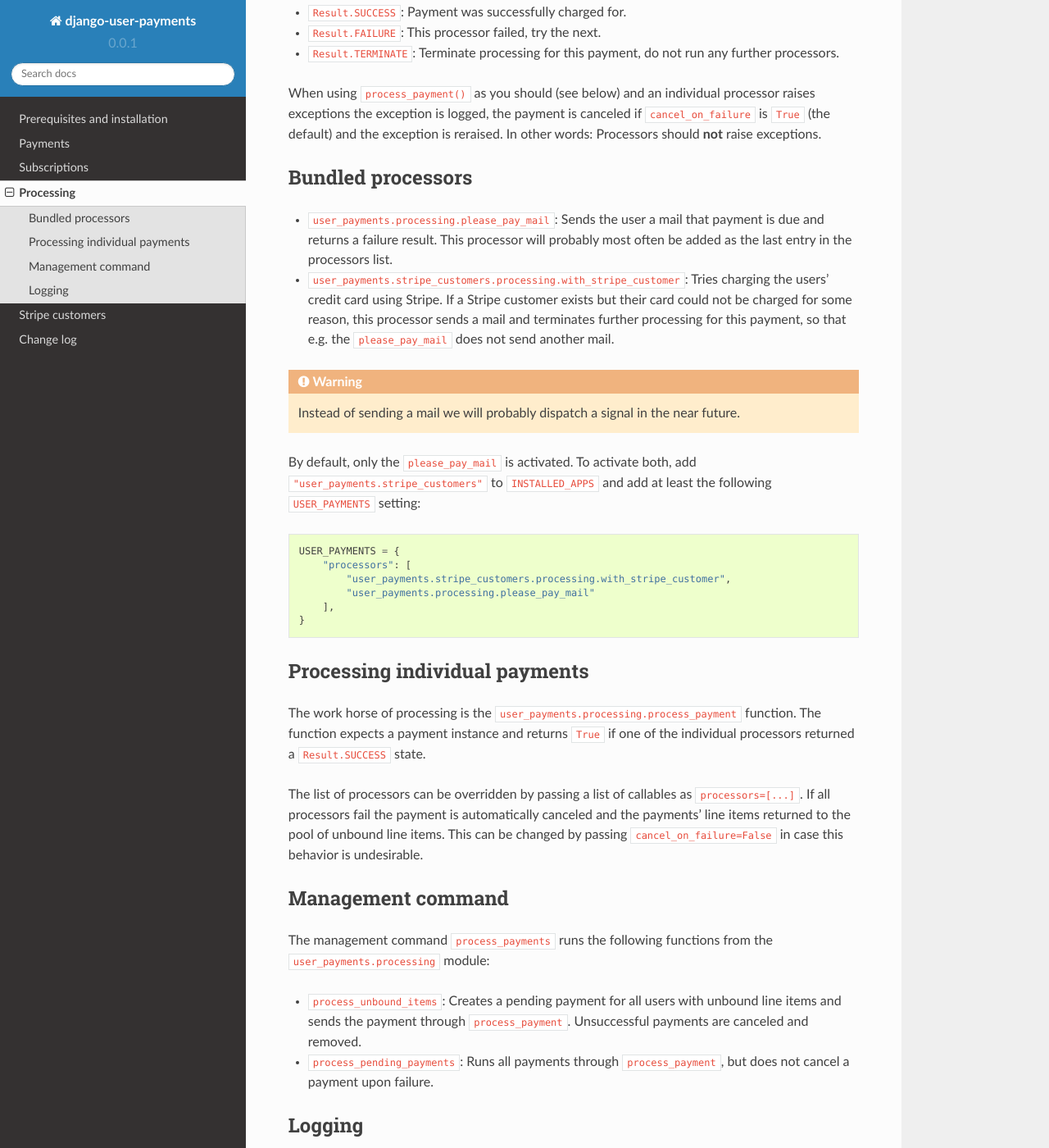
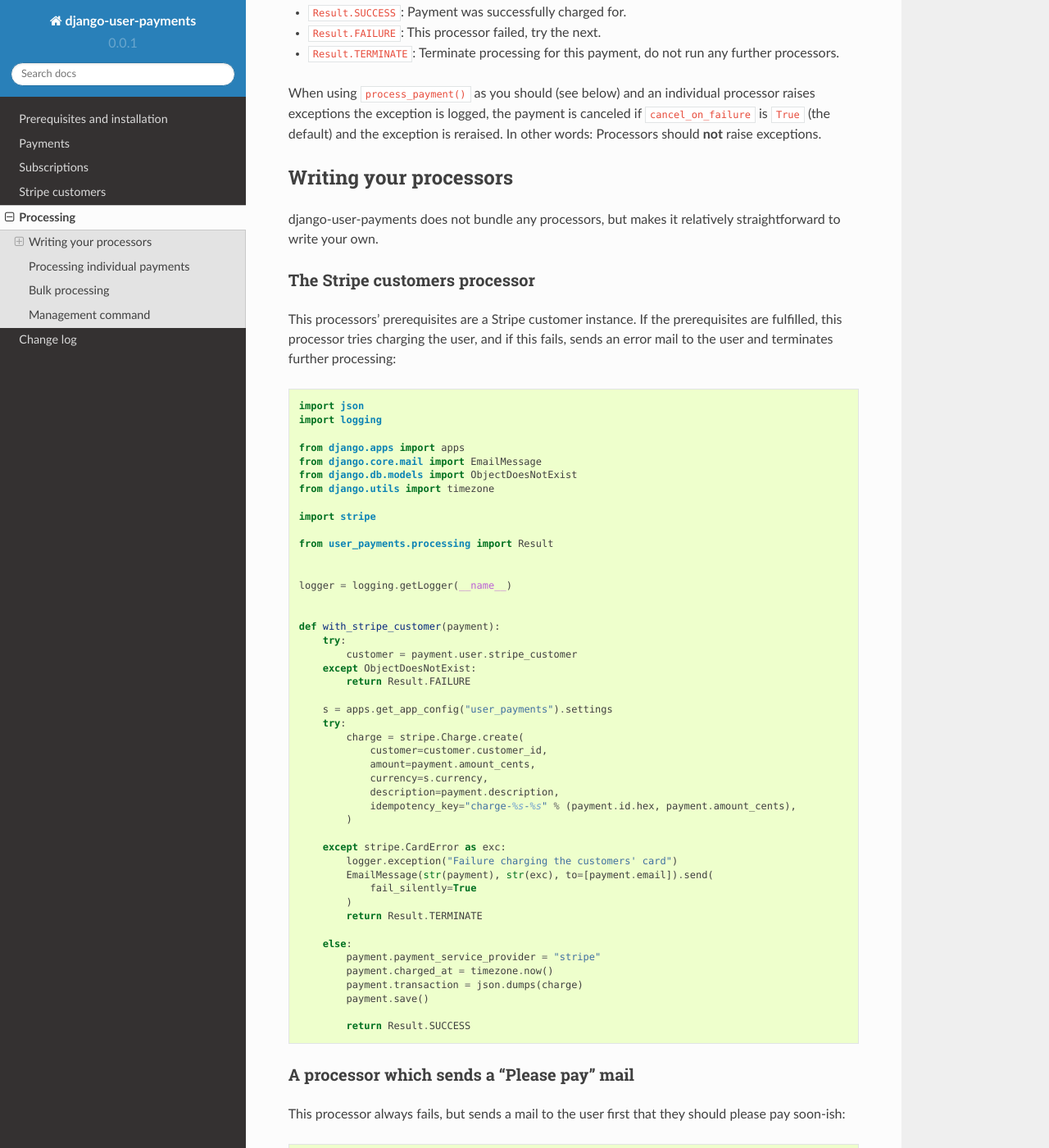
Before and after one commit to matthiask/django-user-payments, a Sphinx documentation site: the page built from docs/processing.rst, in a window 1280 px wide and 1400 px high, scrolled down 626 px. Shown: the whole window at 82% size. Built offline with Sphinx 7.4.7 and the Read the Docs theme 2.0.0, drawn with Linux system fonts in a browser that asks for light colours; some of the changed text lies outside the part shown.

Commit message:
Update docs with the requirement to write your own processors

```diff
--- a/docs/index.rst
+++ b/docs/index.rst
@@ -18,6 +18,6 @@ Table of Contents
    installation
    payments
    subscriptions
+   stripe-customers
    processing
-   stripe-customers
    changelog
--- a/docs/installation.rst
+++ b/docs/installation.rst
@@ -39,10 +39,4 @@ change the defaults:
         "currency": "CHF",
         "grace_period": timedelta(days=7),
         "disable_autorenewal_after": timedelta(days=15),
-        "processors": [
-            # You probably want to uncomment this, especially when adding
-            # user_payments.stripe_customers above!
-            # "user_payments.stripe_customers.processing.with_stripe_customer",
-            "user_payments.processing.please_pay_mail"
-        ],
     }
--- a/docs/processing.rst
+++ b/docs/processing.rst
@@ -38,36 +38,88 @@ and the exception is reraised. In other words: Processors should **not**
 raise exceptions.
 
 
-Bundled processors
-~~~~~~~~~~~~~~~~~~
+Writing your processors
+~~~~~~~~~~~~~~~~~~~~~~~
 
-- ``user_payments.processing.please_pay_mail``: Sends the user a mail
-  that payment is due and returns a failure result. This processor will
-  probably most often be added as the last entry in the processors list.
-- ``user_payments.stripe_customers.processing.with_stripe_customer``:
-  Tries charging the users' credit card using Stripe. If a Stripe
-  customer exists but their card could not be charged for some reason,
-  this processor sends a mail and terminates further processing for this
-  payment, so that e.g. the ``please_pay_mail`` does not send another
-  mail.
+django-user-payments does not bundle any processors, but makes it
+relatively straightforward to write your own.
 
-.. warning::
 
-   Instead of sending a mail we will probably dispatch a signal in the
-   near future.
+The Stripe customers processor
+------------------------------
 
-By default, only the ``please_pay_mail`` is activated. To activate both,
-add ``"user_payments.stripe_customers"`` to ``INSTALLED_APPS`` and add
-at least the following ``USER_PAYMENTS`` setting:
+This processors' prerequisites are a Stripe customer instance. If the
+prerequisites are fulfilled, this processor tries charging the user, and
+if this fails, sends an error mail to the user and terminates further
+processing:
 
 .. code-block:: python
 
-    USER_PAYMENTS = {
-        "processors": [
-            "user_payments.stripe_customers.processing.with_stripe_customer",
-            "user_payments.processing.please_pay_mail"
-        ],
-    }
+    import json
+    import logging
+
+    from django.apps import apps
+    from django.core.mail import EmailMessage
+    from django.db.models import ObjectDoesNotExist
+    from django.utils import timezone
+
+    import stripe
+
+    from user_payments.processing import Result
+
+
+    logger = logging.getLogger(__name__)
+
+
+    def with_stripe_customer(payment):
+        try:
+            customer = payment.user.stripe_customer
+        except ObjectDoesNotExist:
+            return Result.FAILURE
+
+        s = apps.get_app_config("user_payments").settings
+        try:
+            charge = stripe.Charge.create(
+                customer=customer.customer_id,
+                amount=payment.amount_cents,
+                currency=s.currency,
+                description=payment.description,
+                idempotency_key="charge-%s-%s" % (payment.id.hex, payment.amount_cents),
+            )
+
+        except stripe.CardError as exc:
+            logger.exception("Failure charging the customers' card")
+            EmailMessage(str(payment), str(exc), to=[payment.email]).send(
+                fail_silently=True
+            )
+            return Result.TERMINATE
+
+        else:
+            payment.payment_service_provider = "stripe"
+            payment.charged_at = timezone.now()
+            payment.transaction = json.dumps(charge)
+            payment.save()
+
+            return Result.SUCCESS
+
+
+A processor which sends a "Please pay" mail
+-------------------------------------------
+
+This processor always fails, but sends a mail to the user first that
+they should please pay soon-ish:
+
+.. code-block:: python
+
+    from django.core.mail import EmailMessage
+
+    from user_payments.processing import Result
+
+
+    def please_pay_mail(payment):
+        # Each time? Each time!
+        EmailMessage(str(payment), "<No body>", to=[payment.email]).send(fail_silently=True)
+        return Result.FAILURE
 
 
 Processing individual payments
@@ -75,31 +127,54 @@ Processing individual payments
 
 The work horse of processing is the
 ``user_payments.processing.process_payment`` function. The function
-expects a payment instance and returns ``True`` if one of the individual
-processors returned a ``Result.SUCCESS`` state.
+expects a payment instance and a list of processors and returns ``True``
+if one of the individual processors returned a ``Result.SUCCESS`` state.
 
-The list of processors can be overridden by passing a list of callables
-as ``processors=[...]``. If all processors fail the payment is
-automatically canceled and the payments' line items returned to the pool
-of unbound line items. This can be changed by passing
-``cancel_on_failure=False`` in case this behavior is undesirable.
+If all processors fail the payment is automatically canceled and the
+payments' line items returned to the pool of unbound line items. This
+can be changed by passing ``cancel_on_failure=False`` in case this
+behavior is undesirable.
+
+
+Bulk processing
+~~~~~~~~~~~~~~~
+
+The ``user_payments.processing`` module offers the following functions
+to bulk process payments:
+
+- ``process_unbound_items(processors=[...])``: Creates pending payments
+  for all users with unbound line items and calls ``process_payment`` on
+  them. Cancels payments if no processor succeeds.
+- ``process_pending_payments(processors=[...])``: Runs all unpaid
+  payments through ``process_payment``, but does not cancel a payment
+  upon failure.
 
 
 Management command
 ~~~~~~~~~~~~~~~~~~
 
-The management command ``process_payments`` runs the following
-functions from the ``user_payments.processing`` module:
+My recommendation is to write a management command that is run daily and
+which processes unbound line items and unpaid payments. An example
+management command follows:
 
-- ``process_unbound_items``: Creates a pending payment for all users
-  with unbound line items and sends the payment through
-  ``process_payment``. Unsuccessful payments are canceled and removed.
-- ``process_pending_payments``: Runs all payments through
-  ``process_payment``, but does not cancel a payment upon failure.
+.. code-block:: python
+
+    from django.core.management.base import BaseCommand
+    from django.db import transaction
+
+    from user_payments.processing import process_unbound_items, process_pending_payments
+
+    # Import the processors defined above
+    from yourapp.processing import with_stripe_customer, please_pay_mail
 
 
-Logging
-~~~~~~~
+    processors = [with_stripe_customer, please_pay_mail]
 
-django-user-payments' processing framework emits many log messages. You
-probably want to configure a logger for ``"user_payments"``.
+
+    class Command(BaseCommand):
+        help = "Create pending payments from line items and try settling them"
+
+        def _handle(self, **options):
+            with transaction.atomic():
+                process_unbound_items(processors=processors)
+                process_pending_payments(processors=processors)
--- a/docs/stripe-customers.rst
+++ b/docs/stripe-customers.rst
@@ -15,20 +15,6 @@ The Stripe customers app requires ``STRIPE_PUBLISHABLE_KEY`` and
 ``STRIPE_SECRET_KEY`` settings.
 
 
-The ``with_stripe_customer`` processor
-~~~~~~~~~~~~~~~~~~~~~~~~~~~~~~~~~~~~~~
-
-Tries settling a payment using a Stripe customer, if there is any. Sends
-a mail to the user if a customer exists but their card could not be
-charged for some reason, and terminates further processing of the
-payment.
-
-.. warning::
-
-   Instead of sending a mail we will probably dispatch a signal in the
-   near future.
-
-
 The moocher
 ~~~~~~~~~~~
 
```
Also changed, not shown: 1 other file.
